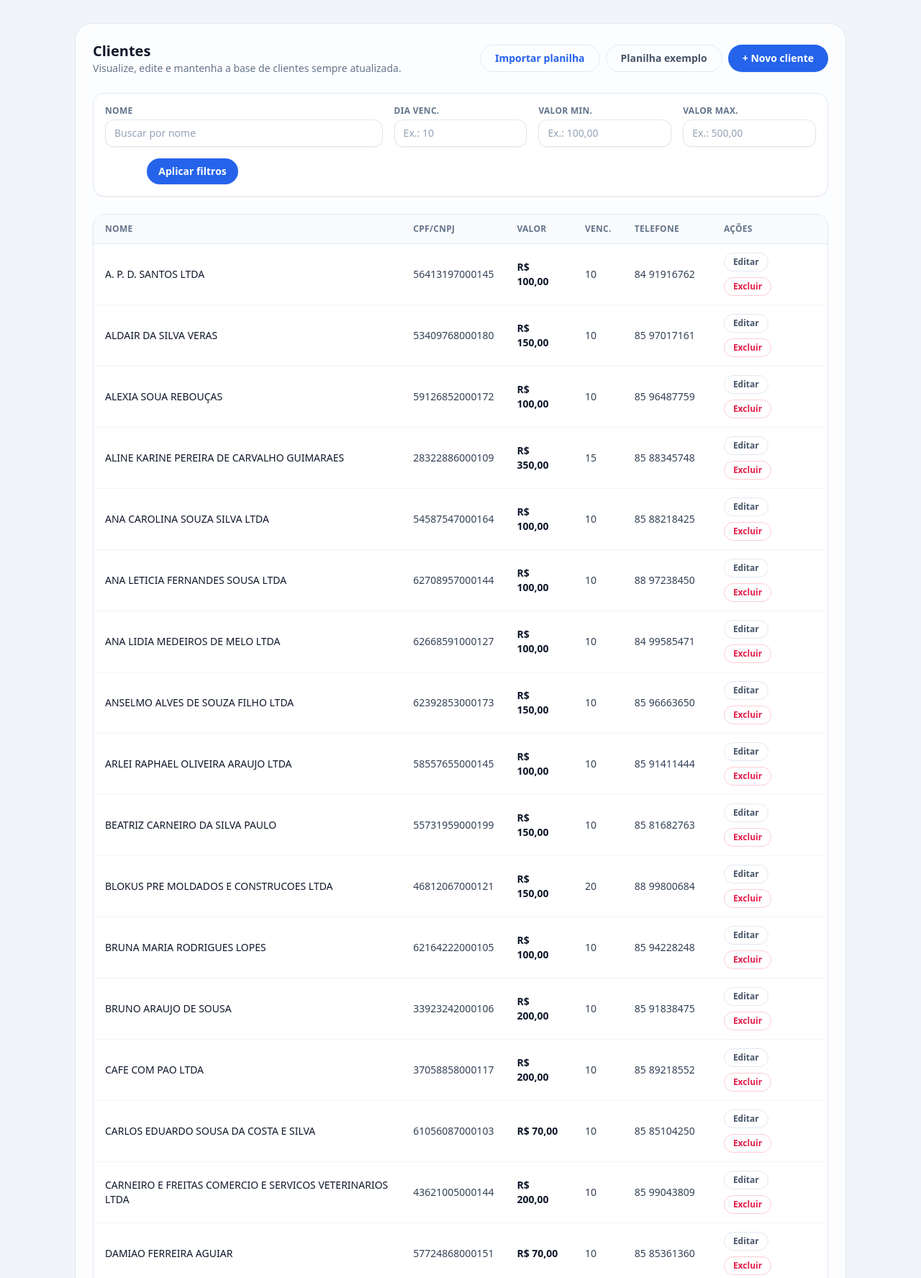
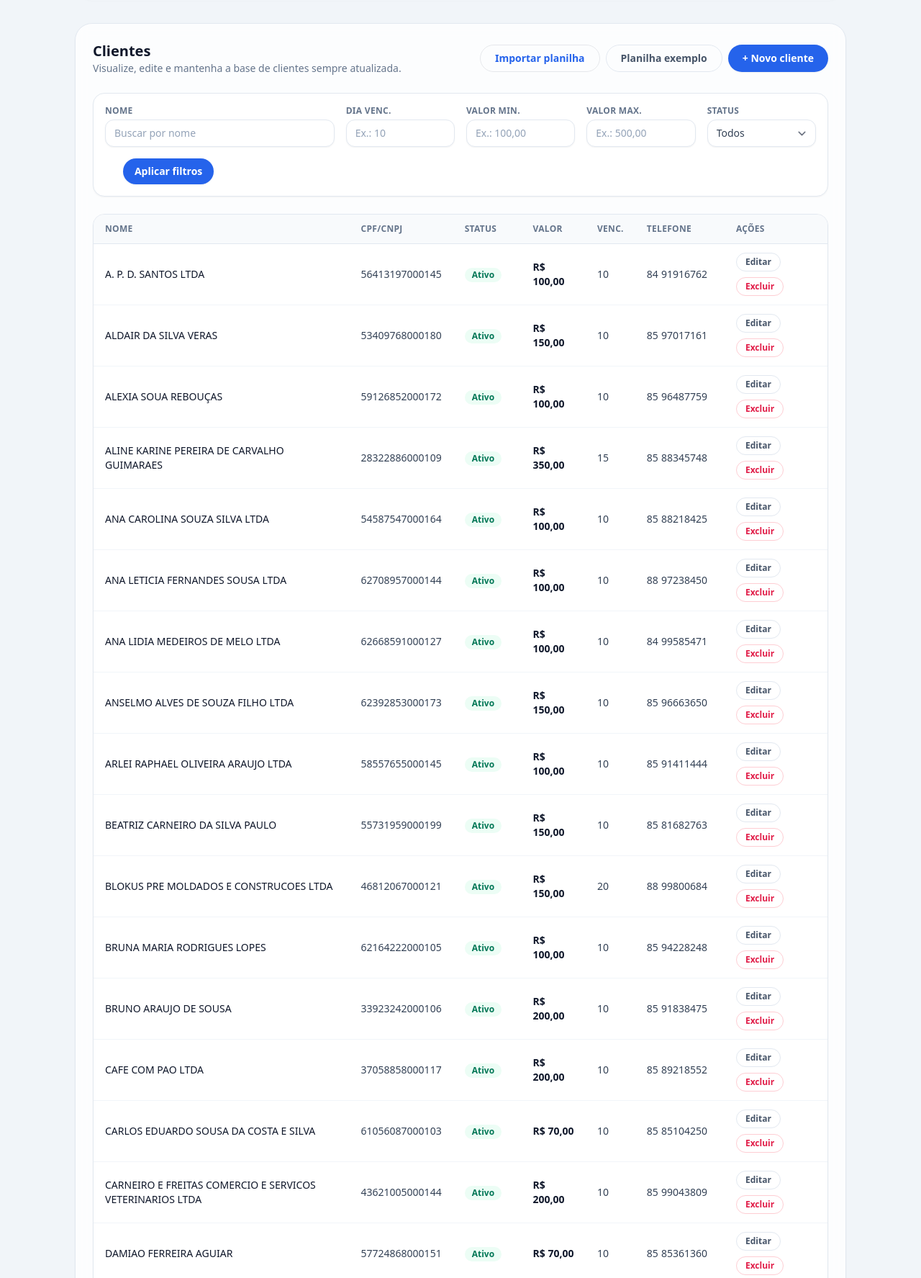
Before and after one commit to ADRIANO1992DIAS/Receber_inter, a Django app: page /clientes/ in a window 1280 px wide. Shown: the part 164-1939 px from the top of the page at 72% size. Run offline with Django 5.2, Linux system fonts and the light colour scheme; a user stored in the database is signed in; data comes from the database, SQL or seed files in the repository; both versions use the stored data as it was after the commit; some libraries are stand-ins or nearby versions.

Commit message:
inativos

```diff
--- a/billing/admin.py
+++ b/billing/admin.py
@@ -4,9 +4,9 @@ from .models import Cliente, Boleto
 
 @admin.register(Cliente)
 class ClienteAdmin(admin.ModelAdmin):
-    list_display = ("nome","cpfCnpj","valorNominal","dataVencimento","email","telefone","cidade","uf")
+    list_display = ("nome","cpfCnpj","ativo","valorNominal","dataVencimento","email","telefone","cidade","uf")
     search_fields = ("nome","cpfCnpj","email","cidade")
-    list_filter = ("uf",)
+    list_filter = ("uf","ativo")
 
 @admin.register(Boleto)
 class BoletoAdmin(admin.ModelAdmin):
--- a/billing/models.py
+++ b/billing/models.py
@@ -16,6 +16,7 @@ class Cliente(models.Model):
     dataVencimento = models.PositiveSmallIntegerField('Dia do vencimento (1..31)')
     nome = models.CharField('Nome', max_length=200)
     cpfCnpj = models.CharField('CPF/CNPJ', max_length=18)
+    ativo = models.BooleanField('Ativo', default=True)
     email = models.EmailField('E-mail', blank=True)
     ddd = models.CharField('DDD', max_length=3, blank=True)
     telefone = models.CharField('Telefone', max_length=20, blank=True)
--- a/billing/views.py
+++ b/billing/views.py
@@ -352,6 +352,7 @@ def clientes_list(request):
     dia_param = request.GET.get("dia_vencimento", "").strip()
     valor_min_param = request.GET.get("valor_min", "").strip()
     valor_max_param = request.GET.get("valor_max", "").strip()
+    status_param = request.GET.get("status", "").strip().lower()
 
     if nome_param:
         clientes_qs = clientes_qs.filter(nome__icontains=nome_param)
@@ -396,12 +397,20 @@ def clientes_list(request):
         else:
             clientes_qs = clientes_qs.filter(valorNominal__lte=valor_max)
 
+    if status_param == "ativos":
+        clientes_qs = clientes_qs.filter(ativo=True)
+    elif status_param == "inativos":
+        clientes_qs = clientes_qs.filter(ativo=False)
+    else:
+        status_param = ""
+
     clientes = clientes_qs.order_by("nome")
     filtros_aplicados = {
         "nome": nome_param,
         "dia_vencimento": dia_param,
         "valor_min": valor_min_param,
         "valor_max": valor_max_param,
+        "status": status_param,
     }
     filtros_ativos = any(filtros_aplicados.values())
     return render(
--- a/templates/billing/clientes_list.html
+++ b/templates/billing/clientes_list.html
@@ -28,7 +28,7 @@
       </div>
     </div>
 
-    <form method="get" class="grid gap-4 rounded-2xl border border-slate-200 bg-white p-4 shadow-sm md:grid-cols-5">
+    <form method="get" class="grid gap-4 rounded-2xl border border-slate-200 bg-white p-4 shadow-sm md:grid-cols-6">
       <div class="flex flex-col gap-1 md:col-span-2">
         <label class="text-xs font-semibold uppercase tracking-wide text-slate-500" for="filtro-nome">Nome</label>
         <input
@@ -75,6 +75,18 @@
           value="{{ filtros.valor_max|default:'' }}"
         />
       </div>
+      <div class="flex flex-col gap-1">
+        <label class="text-xs font-semibold uppercase tracking-wide text-slate-500" for="filtro-status">Status</label>
+        <select
+          class="w-full rounded-xl border border-slate-200 bg-white px-3 py-2 text-sm text-slate-700 shadow-sm focus:border-brand-500 focus:outline-none focus:ring-2 focus:ring-brand-200"
+          id="filtro-status"
+          name="status"
+        >
+          <option value="" {% if not filtros.status %}selected{% endif %}>Todos</option>
+          <option value="ativos" {% if filtros.status == "ativos" %}selected{% endif %}>Apenas ativos</option>
+          <option value="inativos" {% if filtros.status == "inativos" %}selected{% endif %}>Apenas inativos</option>
+        </select>
+      </div>
       <div class="flex items-end gap-2 md:justify-end">
         <button
           class="inline-flex items-center justify-center rounded-full bg-brand-600 px-4 py-2 text-sm font-semibold text-white shadow-sm transition hover:bg-brand-700 focus-visible:outline focus-visible:outline-2 focus-visible:outline-offset-2 focus-visible:outline-brand-500"
@@ -99,6 +111,7 @@
           <tr>
             <th class="px-4 py-3">Nome</th>
             <th class="px-4 py-3">CPF/CNPJ</th>
+            <th class="px-4 py-3">Status</th>
             <th class="px-4 py-3">Valor</th>
             <th class="px-4 py-3">Venc.</th>
             <th class="px-4 py-3">Telefone</th>
@@ -110,6 +123,17 @@
             <tr class="hover:bg-slate-50">
               <td class="px-4 py-3 font-medium text-slate-900">{{ c.nome }}</td>
               <td class="px-4 py-3">{{ c.cpfCnpj }}</td>
+              <td class="px-4 py-3">
+                {% if c.ativo %}
+                  <span class="inline-flex items-center rounded-full bg-emerald-50 px-2.5 py-0.5 text-xs font-semibold text-emerald-700">
+                    Ativo
+                  </span>
+                {% else %}
+                  <span class="inline-flex items-center rounded-full bg-rose-50 px-2.5 py-0.5 text-xs font-semibold text-rose-700">
+                    Inativo
+                  </span>
+                {% endif %}
+              </td>
               <td class="px-4 py-3 font-semibold text-slate-900">R$ {{ c.valorNominal }}</td>
               <td class="px-4 py-3">{{ c.dataVencimento }}</td>
               <td class="px-4 py-3">
@@ -156,6 +180,17 @@
             <h3 class="text-lg font-semibold text-slate-900">{{ c.nome }}</h3>
             <p class="text-sm text-slate-500">{{ c.cpfCnpj }}</p>
           </header>
+          <div class="mt-2">
+            {% if c.ativo %}
+              <span class="inline-flex items-center rounded-full bg-emerald-50 px-3 py-0.5 text-xs font-semibold uppercase tracking-wide text-emerald-700">
+                Ativo
+              </span>
+            {% else %}
+              <span class="inline-flex items-center rounded-full bg-rose-50 px-3 py-0.5 text-xs font-semibold uppercase tracking-wide text-rose-700">
+                Inativo
+              </span>
+            {% endif %}
+          </div>
           <dl class="mt-4 grid grid-cols-1 gap-3 text-sm text-slate-600">
             <div>
               <dt class="font-semibold text-slate-500">Valor</dt>
```
Also changed, not shown: billing/forms.py (+27 -1 lines), templates/billing/cliente_form.html (+14 -0 lines), templates/billing/gerar_boletos.html (+12 -2 lines), billing/migrations/0008_cliente_ativo_alter_whatsappconfig_saudacao_template.py (added), data/db.sqlite3.
